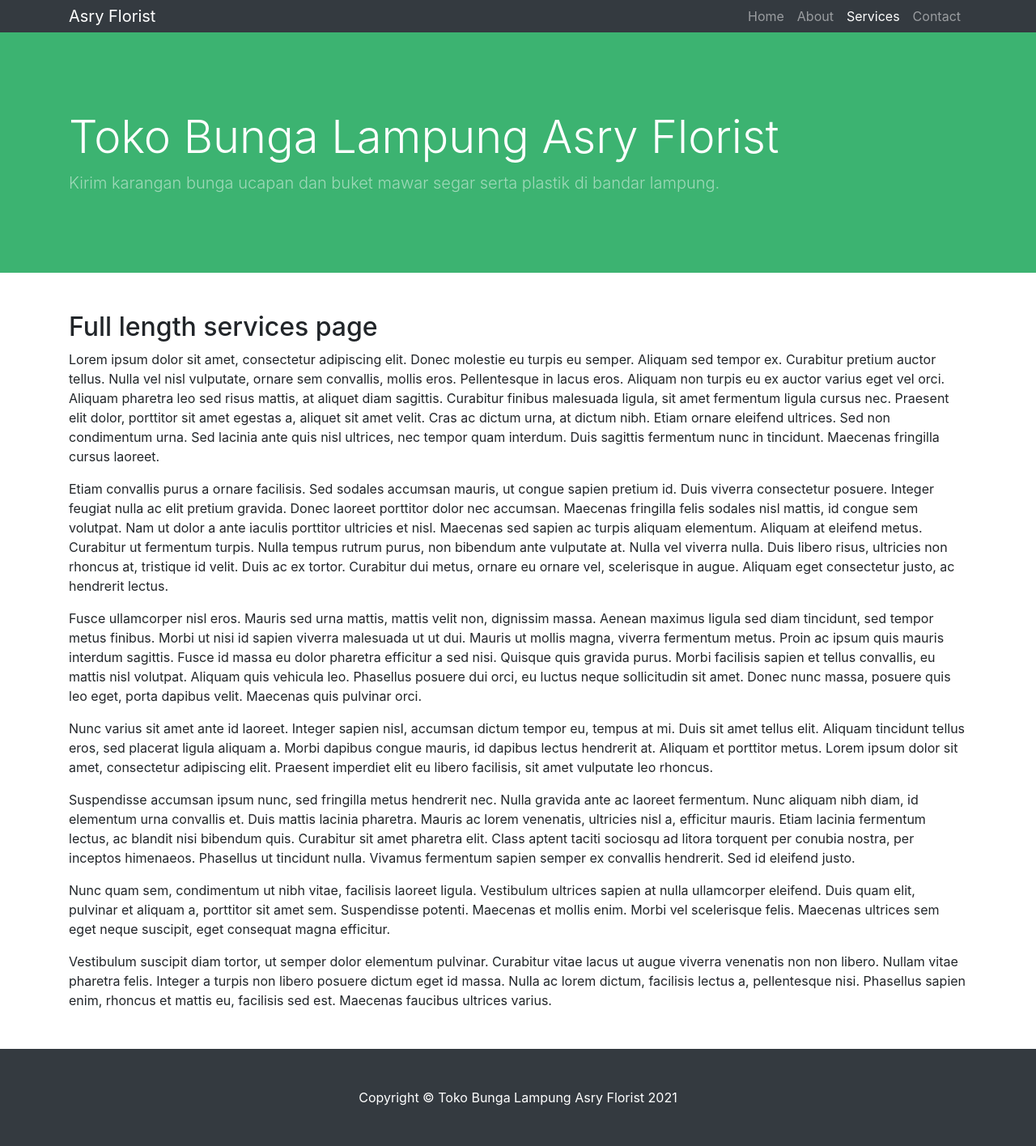
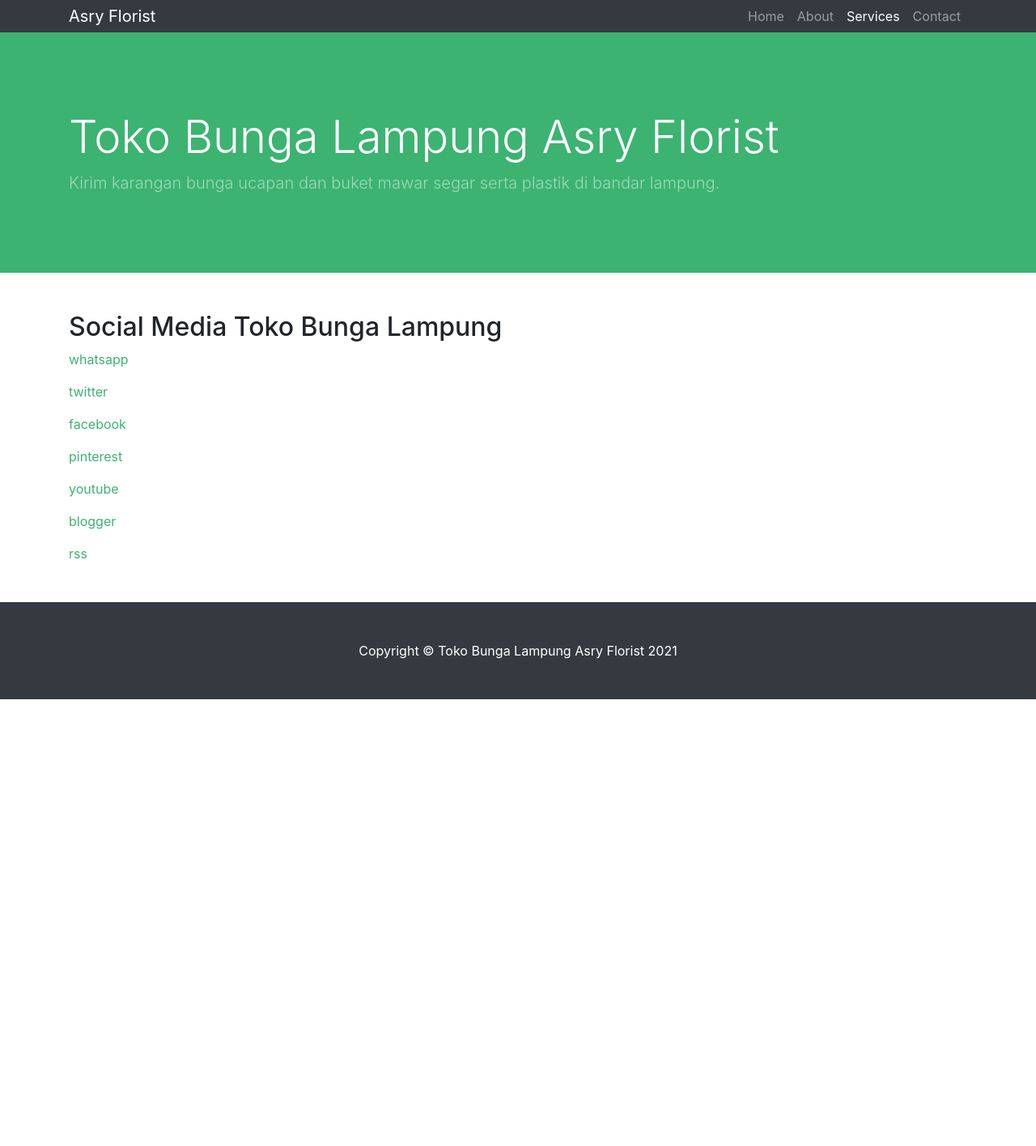
Before and after one commit to bungaasryflorist/tokobungalampung.github.io, a Jekyll site: the page built from _pages/services.md, in a window 1280 px wide. Shown: the whole page at 81% size. Built offline with Jekyll 4.4.1, drawn with Linux system fonts in a browser that asks for light colours; our own code applies the rules of GitHub Pages for plain Markdown files; after the commit the page ends 900 px from its top, so only the background shows below that.

Commit message:
Update services.md

```diff
--- a/_pages/services.md
+++ b/_pages/services.md
@@ -3,18 +3,18 @@
 permalink: /services/
 ---
 
-## Full length services page
+## Social Media Toko Bunga Lampung
 
-Lorem ipsum dolor sit amet, consectetur adipiscing elit. Donec molestie eu turpis eu semper. Aliquam sed tempor ex. Curabitur pretium auctor tellus. Nulla vel nisl vulputate, ornare sem convallis, mollis eros. Pellentesque in lacus eros. Aliquam non turpis eu ex auctor varius eget vel orci. Aliquam pharetra leo sed risus mattis, at aliquet diam sagittis. Curabitur finibus malesuada ligula, sit amet fermentum ligula cursus nec. Praesent elit dolor, porttitor sit amet egestas a, aliquet sit amet velit. Cras ac dictum urna, at dictum nibh. Etiam ornare eleifend ultrices. Sed non condimentum urna. Sed lacinia ante quis nisl ultrices, nec tempor quam interdum. Duis sagittis fermentum nunc in tincidunt. Maecenas fringilla cursus laoreet.
+[whatsapp](https://api.whatsapp.com/message/ONXIDHGYD2RME1 title="whatsapp")
 
-Etiam convallis purus a ornare facilisis. Sed sodales accumsan mauris, ut congue sapien pretium id. Duis viverra consectetur posuere. Integer feugiat nulla ac elit pretium gravida. Donec laoreet porttitor dolor nec accumsan. Maecenas fringilla felis sodales nisl mattis, id congue sem volutpat. Nam ut dolor a ante iaculis porttitor ultricies et nisl. Maecenas sed sapien ac turpis aliquam elementum. Aliquam at eleifend metus. Curabitur ut fermentum turpis. Nulla tempus rutrum purus, non bibendum ante vulputate at. Nulla vel viverra nulla. Duis libero risus, ultricies non rhoncus at, tristique id velit. Duis ac ex tortor. Curabitur dui metus, ornare eu ornare vel, scelerisque in augue. Aliquam eget consectetur justo, ac hendrerit lectus.
+[twitter](https://twitter.com/AsryFlorist/ title="twitter")
 
-Fusce ullamcorper nisl eros. Mauris sed urna mattis, mattis velit non, dignissim massa. Aenean maximus ligula sed diam tincidunt, sed tempor metus finibus. Morbi ut nisi id sapien viverra malesuada ut ut dui. Mauris ut mollis magna, viverra fermentum metus. Proin ac ipsum quis mauris interdum sagittis. Fusce id massa eu dolor pharetra efficitur a sed nisi. Quisque quis gravida purus. Morbi facilisis sapien et tellus convallis, eu mattis nisl volutpat. Aliquam quis vehicula leo. Phasellus posuere dui orci, eu luctus neque sollicitudin sit amet. Donec nunc massa, posuere quis leo eget, porta dapibus velit. Maecenas quis pulvinar orci.
+[facebook](https://www.facebook.com/asryflorist title="facebook")
 
-Nunc varius sit amet ante id laoreet. Integer sapien nisl, accumsan dictum tempor eu, tempus at mi. Duis sit amet tellus elit. Aliquam tincidunt tellus eros, sed placerat ligula aliquam a. Morbi dapibus congue mauris, id dapibus lectus hendrerit at. Aliquam et porttitor metus. Lorem ipsum dolor sit amet, consectetur adipiscing elit. Praesent imperdiet elit eu libero facilisis, sit amet vulputate leo rhoncus.
+[pinterest](https://id.pinterest.com/asryflorist/ title="pinterest")
 
-Suspendisse accumsan ipsum nunc, sed fringilla metus hendrerit nec. Nulla gravida ante ac laoreet fermentum. Nunc aliquam nibh diam, id elementum urna convallis et. Duis mattis lacinia pharetra. Mauris ac lorem venenatis, ultricies nisl a, efficitur mauris. Etiam lacinia fermentum lectus, ac blandit nisi bibendum quis. Curabitur sit amet pharetra elit. Class aptent taciti sociosqu ad litora torquent per conubia nostra, per inceptos himenaeos. Phasellus ut tincidunt nulla. Vivamus fermentum sapien semper ex convallis hendrerit. Sed id eleifend justo.
+[youtube](https://www.youtube.com/c/asryflorist title="youtube")
 
-Nunc quam sem, condimentum ut nibh vitae, facilisis laoreet ligula. Vestibulum ultrices sapien at nulla ullamcorper eleifend. Duis quam elit, pulvinar et aliquam a, porttitor sit amet sem. Suspendisse potenti. Maecenas et mollis enim. Morbi vel scelerisque felis. Maecenas ultrices sem eget neque suscipit, eget consequat magna efficitur.
+[blogger](https://www.blogger.com/profile/16771175368030427368 title="blogger")
 
-Vestibulum suscipit diam tortor, ut semper dolor elementum pulvinar. Curabitur vitae lacus ut augue viverra venenatis non non libero. Nullam vitae pharetra felis. Integer a turpis non libero posuere dictum eget id massa. Nulla ac lorem dictum, facilisis lectus a, pellentesque nisi. Phasellus sapien enim, rhoncus et mattis eu, facilisis sed est. Maecenas faucibus ultrices varius.
+[rss](https://feeds.feedburner.com/Bungabuketcom title="rss")
```
